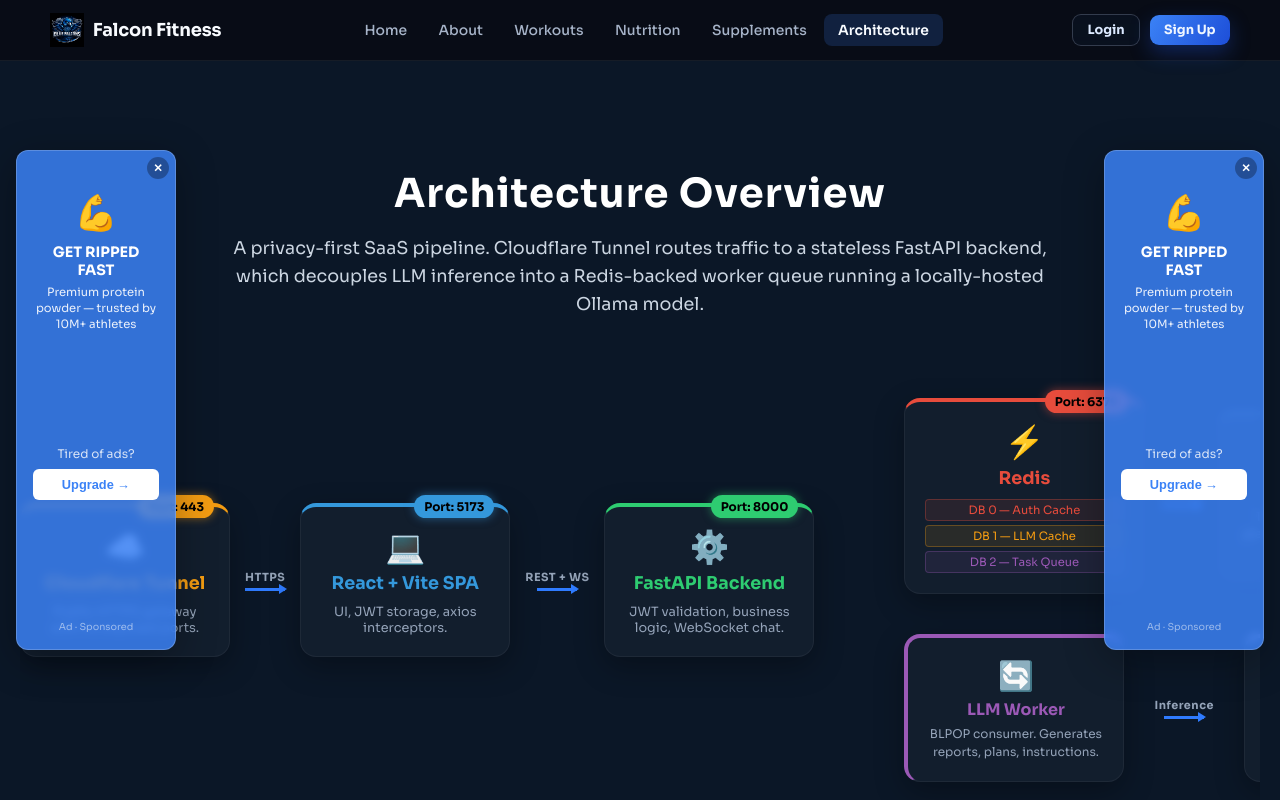
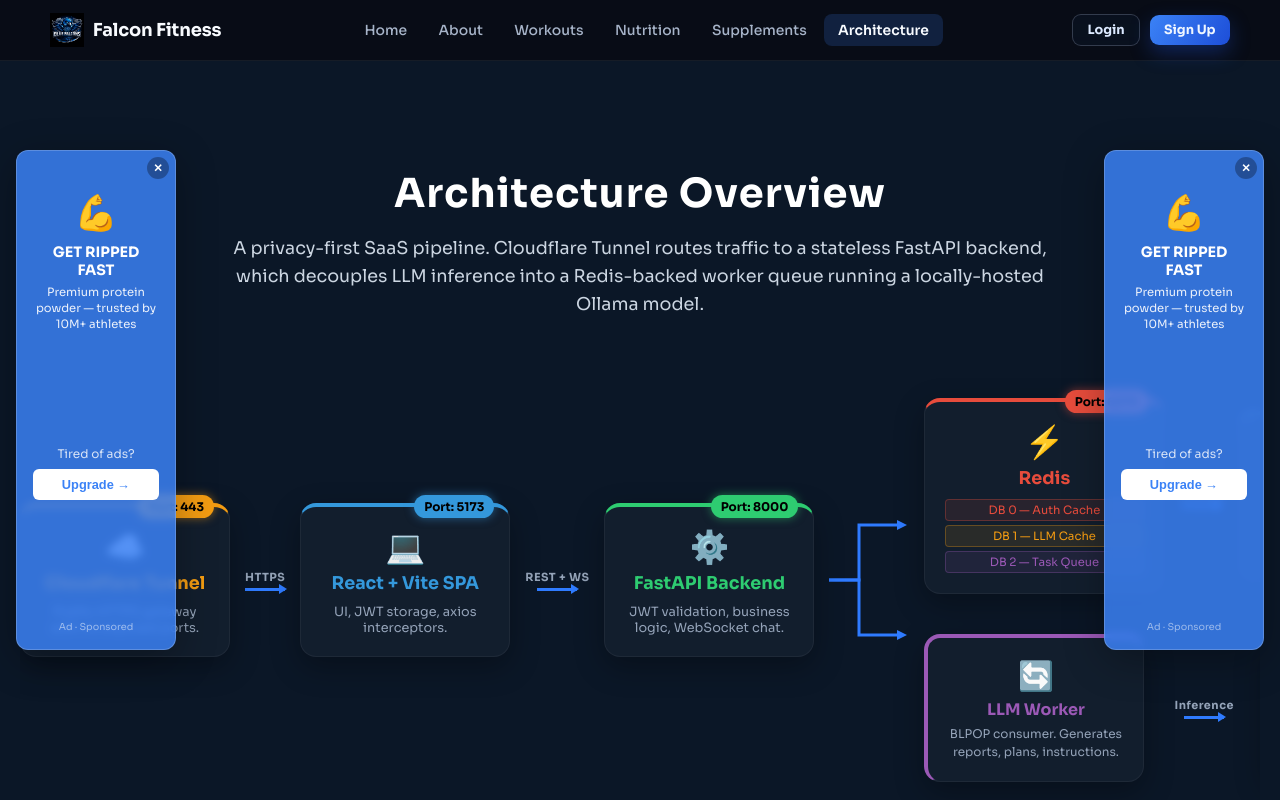
Before and after one commit to YXLuo95/CS3398-GroupProject, a React (Vite) app in the folder src/frontend/: page /architecture in a window 1280 px wide. Shown: the top 800 px of the page. Built offline with nearby package versions, Linux system fonts and the light colour scheme; no server answers.

Commit message:
Update Architecture.jsx

```diff
--- a/src/frontend/src/pages/Architecture.jsx
+++ b/src/frontend/src/pages/Architecture.jsx
@@ -36,15 +36,17 @@ export default function Architecture() {
   );
 
   const SVGForkConnector = () => (
-    <div style={{ margin: '0 15px', flexShrink: 0, display: 'flex', alignItems: 'center', position: 'relative', zIndex: -1 }}>
-      <svg width="60" height="200" viewBox="0 0 60 200">
-        <path d="M 0 100 L 25 100 L 25 45 L 55 45" stroke="#2f7bff" strokeWidth="3" fill="none" />
-        <polygon points="53,40 60,45 53,50" fill="#2f7bff" />
-        <path d="M 0 100 L 25 100 L 25 155 L 55 155" stroke="#2f7bff" strokeWidth="3" fill="none" />
-        <polygon points="53,150 60,155 53,160" fill="#2f7bff" />
-      </svg>
-    </div>
-  );
+  <div style={{ margin: '0 15px', flexShrink: 0, display: 'flex', alignItems: 'center', position: 'relative', zIndex: 1 }}>
+    <svg width="80" height="200" viewBox="0 0 80 200" style={{ overflow: 'visible' }}>
+      {/* Top branch — to Redis */}
+      <path d="M 0 100 L 30 100 L 30 45 L 70 45" stroke="#2f7bff" strokeWidth="3" fill="none" />
+      <polygon points="68,40 78,45 68,50" fill="#2f7bff" />
+      {/* Bottom branch — to LLM Worker */}
+      <path d="M 0 100 L 30 100 L 30 155 L 70 155" stroke="#2f7bff" strokeWidth="3" fill="none" />
+      <polygon points="68,150 78,155 68,160" fill="#2f7bff" />
+    </svg>
+  </div>
+);
 
   const JWTStep = ({ number, title, desc, color }) => (
     <div style={{
```
